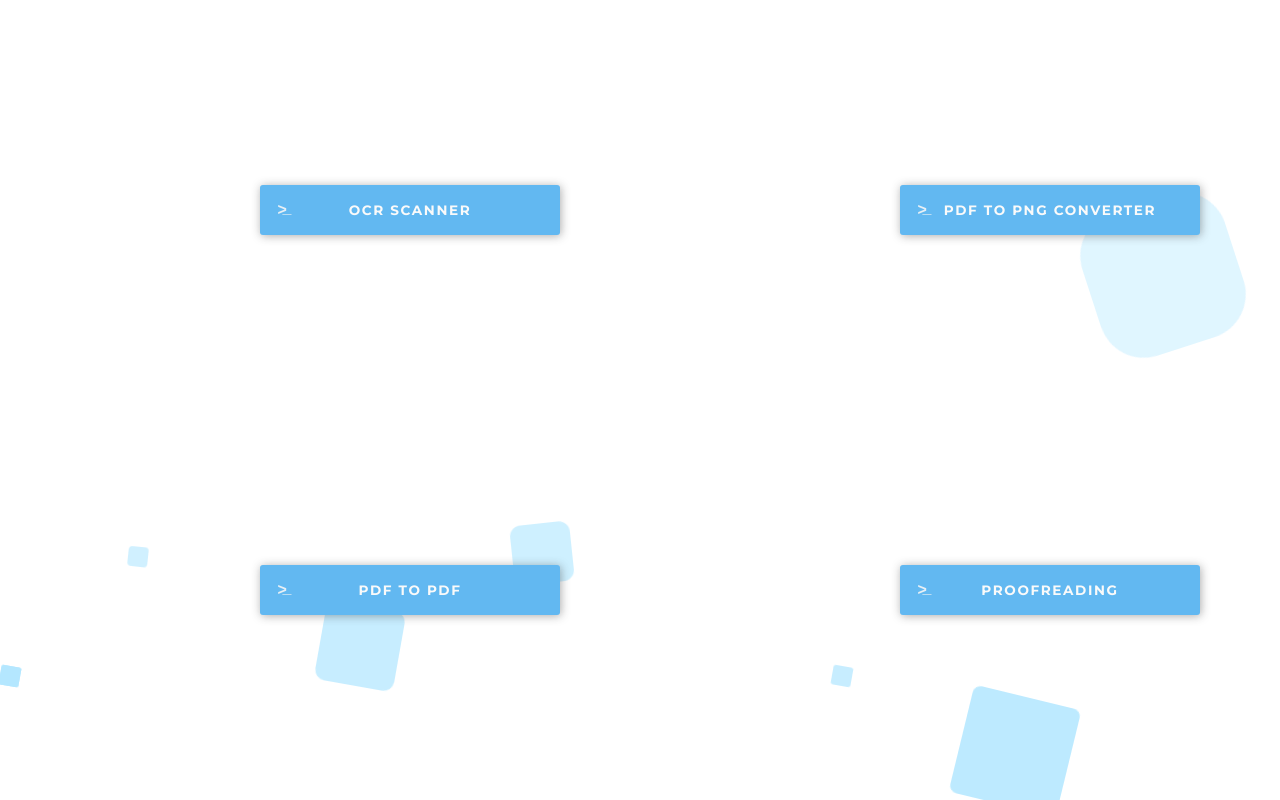
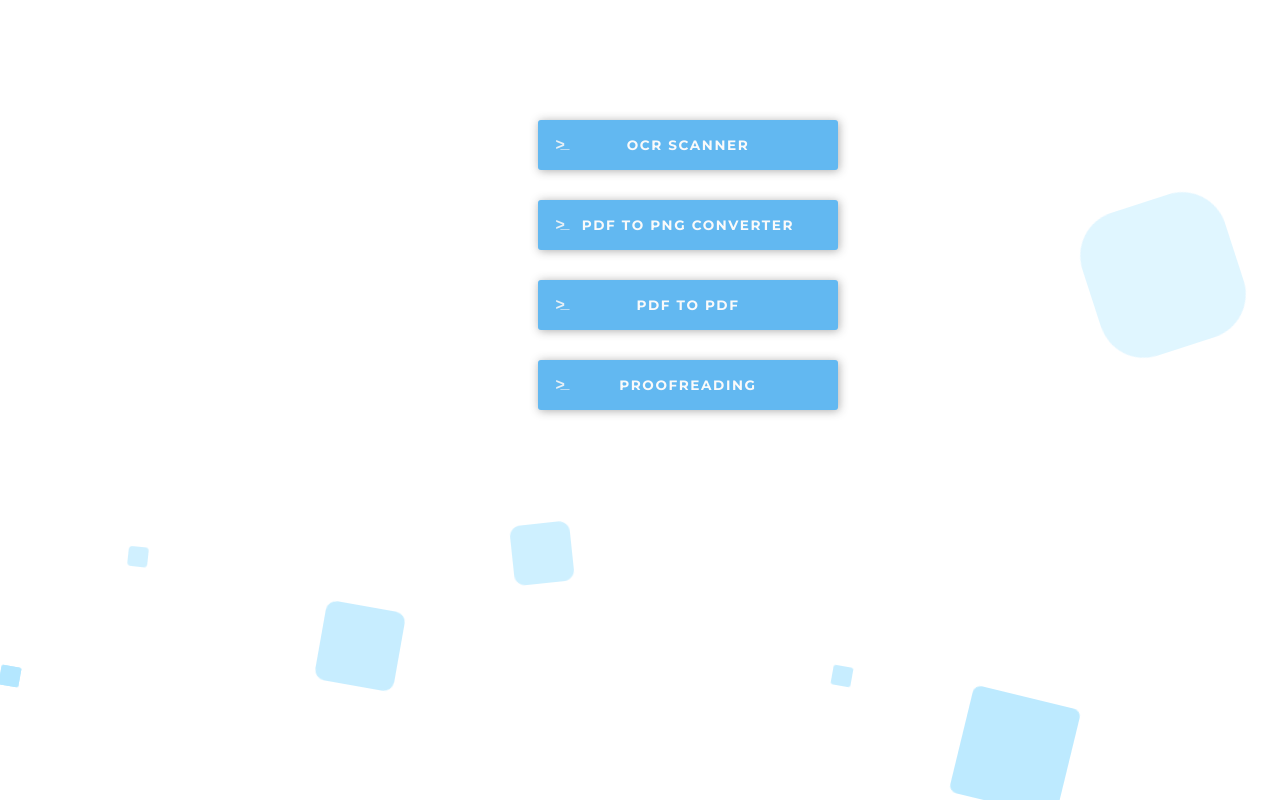
Before and after one commit to lakshay1296/OCR_Django_App_Beta, a Django app: template index/templates/index/index.html in a window 1280 px wide. Run offline with Django 3.2, Linux system fonts and the light colour scheme; the template is opened without the code that fills it, so the values that code supplies are empty; parts of the project's set-up code (start-up, migrations or seed data) failed here and were passed over; some web fonts are replaced.

Commit message:
Made Changes: - Created tooltip on merged image. - Changed template for index.html

```diff
--- a/index/static/css/split_screen.css
+++ b/index/static/css/split_screen.css
@@ -104,6 +104,26 @@
     -webkit-text-fill-color: black;
   }
 
+   .Padding{
+        position: absolute;
+        top: 15%;
+        left: 35%;
+   }
+   .Padding1{
+        position: absolute;
+        top: 25%;
+        left: 35%;
+   }
+   .Padding2{
+        position: absolute;
+        top: 35%;
+        left: 35%;
+   }
+   .Padding3{
+        position: absolute;
+        top: 45%;
+        left: 35%;
+   }
   /*for animated background*/
 
   @import url('https://fonts.googleapis.com/css?family=Exo:400,700');
--- a/index/templates/index/index.html
+++ b/index/templates/index/index.html
@@ -22,44 +22,44 @@
                     <li>  </li>
                     <li>  </li>
             </ul>
-    <div class="split top area">
-        <div id="upper_half">
+    <!--<div class="split top area">-->
+        <!--<div id="upper_half">-->
 
-            <div class="split top left">
-                <div class="centered" id="upper_half_left">
+            <!--<div class="split top left">-->
+                <div class="Padding" id="upper_half_left">
                     <form action="{% url 'index:home' %}" method="GET">
                         <button type="submit" value="OCR SCANNER">OCR SCANNER</button>
                     </form>
                 </div>
-            </div>
+            <!--</div>-->
 
-            <div class="split top right">
-                <div class="centered" id="upper_half_right">
+            <!--<div class="split top right">-->
+                <div class="Padding1" id="upper_half_right">
                     <form action="{% url 'index:pdf_home' %}" method="GET">
                     <button type="submit" value="PDF to PNG Converter">PDF to PNG Converter</button>
                     </form>
                 </div>
-            </div>
-        </div>
-    </div>
+            <!--</div>-->
+        <!--</div>-->
+    <!--</div>-->
 
-    <div class="split down">
-        <div class="split down left">
-            <div class="centered" id="lower_half_left">
+    <!--<div class="split down">-->
+        <!--<div class="split down left">-->
+            <div class="Padding2" id="lower_half_left">
                 <form action="{% url 'index:pdf2pdf_home' %}" method="GET">
                             <button type="submit" value="PDF2PDF">PDF to PDF</button>
                 </form>
             </div>
-        </div>
+        <!--</div>-->
 
-        <div class="split down right">
-            <div class="centered" id="lower_half_right">
+        <!--<div class="split down right">-->
+            <div class="Padding3" id="lower_half_right">
                 <form action="{% url 'index:proofread' %}" method="GET">
                             <button type="submit" value="Proof">Proofreading</button>
                 </form>
             </div>
-        </div>
-    </div>
+        <!--</div>-->
+    <!--</div>-->
 </body>
 
 </html>
--- a/index/urls.py
+++ b/index/urls.py
@@ -6,7 +6,6 @@ app_name = 'index'
 urlpatterns = [
     # url: /index1/
     url(r'^$', views.index, name='index'),
-
 
     # url: /index1/index1/
     url(r'^home/$', views.home, name='home'),
--- a/index/views.py
+++ b/index/views.py
@@ -311,7 +311,7 @@ def pdf_exception_handling(file_path):
 def proofread(request):
     file_name = FileName.objects.all()
 
-    data = UT.tesseract_data("D:\NonOCR\PNG\\0681Q00000FqEFYQA3.pdf\\0681Q00000FqEFYQA3.pdf-page2.png")
+    data = UT.tesseract_data("D:\NonOCR\PNG\\0681Q00000FqEFYQA3.pdf\\0681Q00000FqEFYQA3.png")
 
     image = data[0]
     image_data = data[1]
```
Also changed, not shown: index/templates/proofread/proofread.html (+7 -2 lines), index/static/images/0681Q00000FqEFYQA3.pdf-page0.png (added), index/static/images/0681Q00000FqEFYQA3.pdf-page1.png (added), index/static/images/0681Q00000FqEFYQA3.pdf-page3.png (added), index/static/images/0681Q00000FqEFYQA3.pdf-page4.png (added), index/static/images/0681Q00000FqEFYQA3.pdf-page5.png (added), index/static/images/0681Q00000FqEFYQA3.pdf-page6.png (added), 2 other files.
